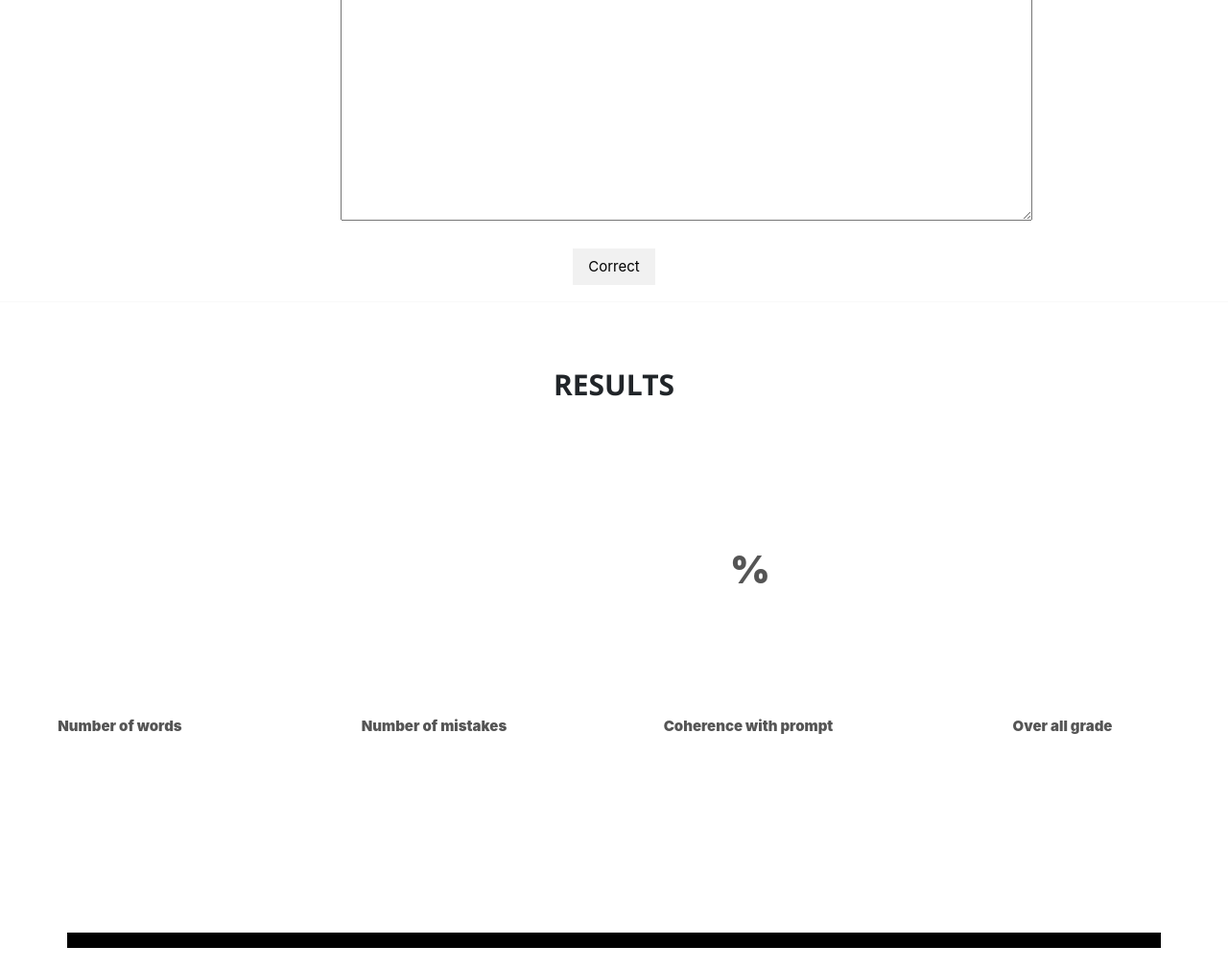
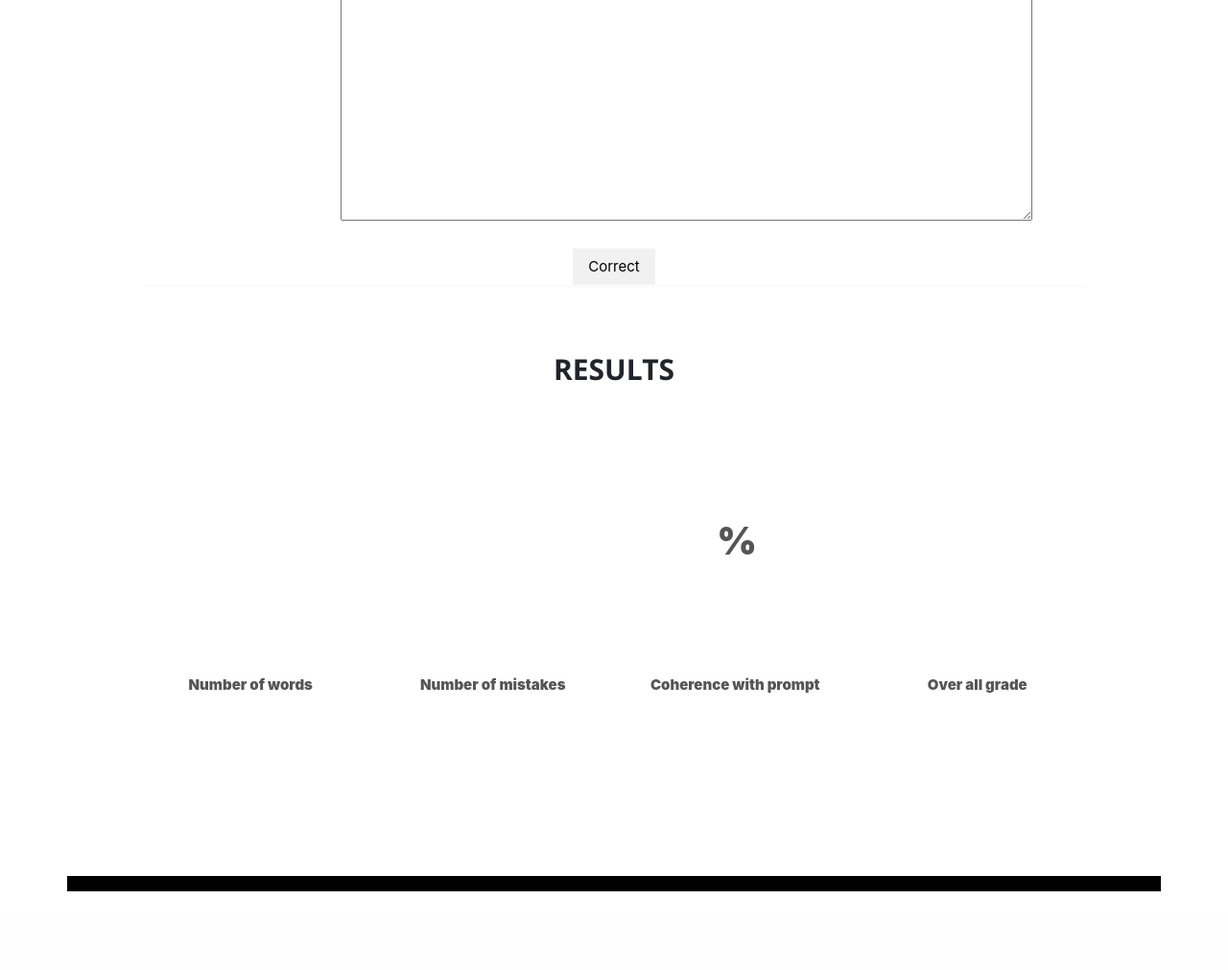
Before and after one commit to zaboura/iGrader-Essay-App, a Flask app: template templates/index.html in a window 1280 px wide. Shown: the part 480-1491 px from the top of the page at 96% size. After the commit the page ends 1409 px from the top, so only its background shows below. Run offline with Flask 2, Linux system fonts and the light colour scheme; the template is opened without the code that fills it, so the values that code supplies are empty; a map, chart or similar area stays blank; parts of the project's set-up code (start-up, migrations or seed data) failed here and were passed over; some libraries are stand-ins or nearby versions; some web fonts are replaced.

Commit message:
Update README file

```diff
--- a/requirements.txt
+++ b/requirements.txt
@@ -1,5 +1,5 @@
 
-#conda create --name igrade-env pyhon=3.6
+#conda create --name igrader-essay-env pyhon=3.6
 numpy==1.17
 scipy==1.5.4
 pandas==1.1.4
--- a/templates/index.html
+++ b/templates/index.html
@@ -36,9 +36,9 @@
 
 
 
-		<section id="s-team" class="section center">
+		<section id="s-team" class="centent center">
 
-        <div class="b-skills">
+        <div class="b-skills center content">
 				<b class="container">
 					<b><h2>Results</h2></b>
 
```
Also changed, not shown: README.md, static/img/Front.png (added), static/img/Results.png (added).
